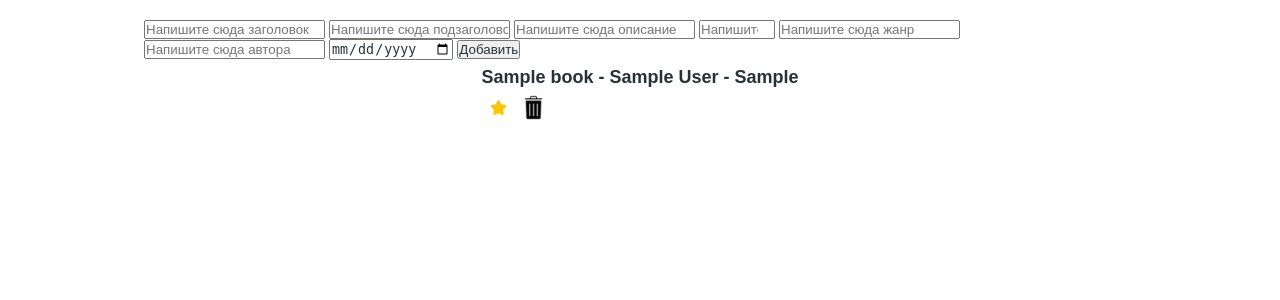
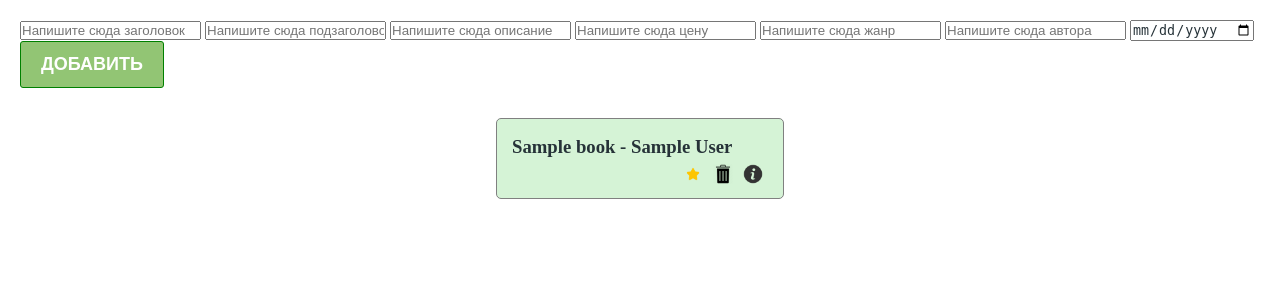
Before and after one commit to aimehaum/todo, a Django app: page /book/ in a window 1280 px wide. Shown: the top 300 px of the page. Run offline with Django 3.2, Linux system fonts and the light colour scheme; tables that the repository leaves empty hold one stand-in row (values such as "Sample post").

Commit message:
added books_detail.html and BookDetail function

```diff
--- a/main/static/styles/book.css
+++ b/main/static/styles/book.css
@@ -4,7 +4,6 @@
     padding: 0;
     color: #263238
 }
-
 section{
     width: 100%;
     padding: 20px;
@@ -13,13 +12,46 @@ section{
     align-items: center;
 }
 .create_container{
-    width: 80%;
+    width: 100%;
 }
-
 .create_input1 .create_input2 .create_input3 .create_input4 .create_input5 .create_input6 .create_input7{
     padding: 12px 20px;
     font-size: 18px;
     width: 80%;
+}
+.create_button{
+    padding: 12px 20px;
+    background-color: #92c574;
+    border: 1px solid green;
+    color: white;
+    font-size: 18px;
+    text-transform: uppercase;
+    font-weight: bold;
+    border-radius: 3px;
+    cursor: pointer;
+}
+
+.create_button:active{
+    border: 1px solid #CE93D8;
+    box-shadow: 2px 2px 5px 3px #FCE4EC;
+}
+
+
+.book_container{
+    padding: 30px 20px;
+    display: flex;
+    justify-content: space-around;
+    flex-wrap: wrap;
+    width: 100%;
+}
+
+.book_item{
+    border: 1px solid gray;
+    border-radius: 5px;
+    width: 24%;
+    padding: 10px 15px;
+    background-color: #d5f3d6;
+    margin-bottom: 20px;
 }
 .book_item_header{
     display: flex;
@@ -27,22 +59,27 @@ section{
     min-height: 35px;
 }
 
-.book_item_header h3{
-    font-size: 18px;
-    font-family: sans-serif;
-}
-
 .book_item_footer{
     display: flex;
     justify-content: space-between;
     align-items: center;
+    float: right;
 }
 .book_item_footer .action_buttons{
     display: flex;
 }
 .book_item_footer img{
-    width: 25px;
-    height: 25px;
+    width: 20px;
+    height: 20px;
     margin: 0 5px;
     cursor: pointer;
 }
+
+.book_details ul li{
+     list-style-type: none;
+
+}
+
+.book_details_page{
+    padding: 25px 20px;
+}
--- a/main/templates/books.html
+++ b/main/templates/books.html
@@ -32,7 +32,7 @@
                 />
                 <input
                 class="create_input4"
-            type="number" step="0.01" min="0" max="10"
+                type="number" step="0.01"
                 placeholder="Напишите сюда цену"
                 name="book_price"
                 />
@@ -59,8 +59,9 @@
         </div>
         <div class="book_container">
             {% for book in book_list %}
+            <div class="book_item">
                 <div class="book_item_header">
-                <h3>{{ book.title }} - {{ book.author }} - {{ book.genre}}</h3>
+                    <h3>{{ book.title }} - {{ book.author }}</h3>
                 </div>
                 <div class="book_item_footer">
                     <div class="action_buttons">
@@ -70,6 +71,8 @@
                         <a href="{% url 'mark-book' book.id %}"><img src="{% static './icons/unmarked.png' %}" /></a>
                         {% endif %}
                         <a href="{% url 'delete-book' book.id %}"><img src="{% static './icons/delete.png' %}" /></a>
+                        <a href="{% url 'books-detail' book.id %}"><img src="{% static './icons/info.png' %}"></a>
+                    </div>
                 </div>
             </div>
             {% endfor %}
--- a/main/views.py
+++ b/main/views.py
@@ -31,13 +31,7 @@ def delete_todo(request, id):
 
 def mark_todo(request, id):
     todo = ToDo.objects.get(id=id)
-    todo.is_favorite = True
-    todo.save()
-    return redirect(test)
-
-def unmark_todo(request, id):
-    todo = ToDo.objects.get(id=id)
-    todo.is_favorite = False
+    todo.is_favorite = not todo.is_favorite
     todo.save()
     return redirect(test)
 
@@ -62,11 +56,14 @@ def delete_book(request, id):
 
 def mark_book(request, id):
     book = Book.objects.get(id=id)
-    book.isfavorite = True
+    book.isfavorite = not book.isfavorite
     book.save()
     return redirect(books)
 
 
+def BooksDetail(request, id):
+    book = Book.objects.get(id=id)
+    return render (request, "books_detail.html", {"book": book})
 
 
 def homework31a(request):
--- a/todo/urls.py
+++ b/todo/urls.py
@@ -32,9 +32,9 @@ urlpatterns = [
     path("add-book/", add_book, name="add-book"),
     path("delete-todo/<id>/", delete_todo, name="delete-todo"),
     path("mark-todo/<id>/", mark_todo, name="mark-todo"),
-    path("unmark-todo/<id>/", unmark_todo, name="unmark-todo"),
     path("delete-book/<id>/", delete_book, name="delete-book"),
     path("mark-book/<id>/", mark_book, name="mark-book"),
+    path("books-detail/<id>", BooksDetail, name="books-detail"),
 
 
 ]   + static(settings.STATIC_URL, document_root=settings.STATIC_ROOT) \
```
Also changed, not shown: main/templates/books_detail.html (added, +24 -0 lines), main/static/icons/info.png (added). Lines whose indentation alone changed are shown as unchanged.
